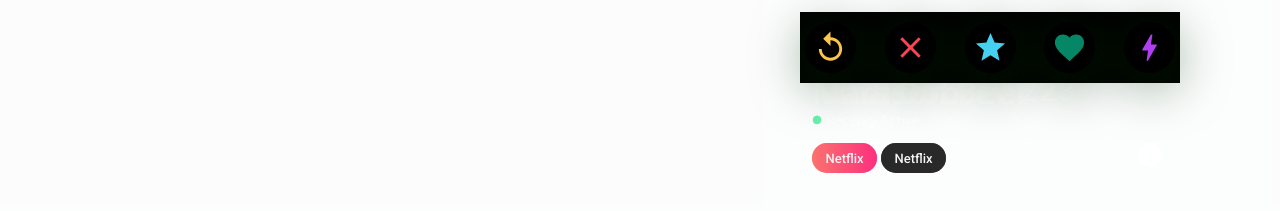
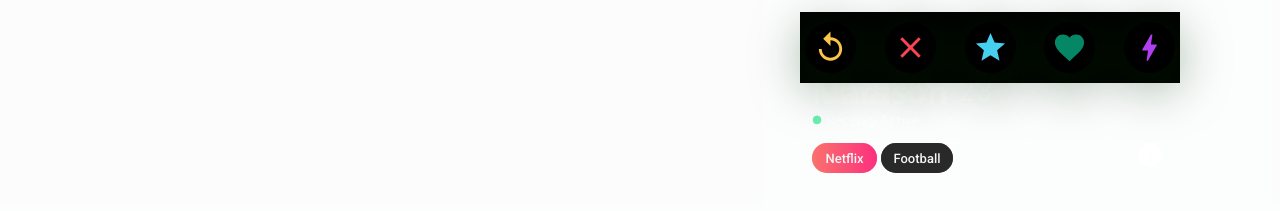
Before and after one commit to Nick24s/tinder-clone, a React (Create React App) app: page /main in a window 1280 px wide. Shown: the part 557-768 px from the top of the page. Built offline with nearby package versions, Linux system fonts and the light colour scheme.

Commit message:
Added photos + few changes

```diff
--- a/package.json
+++ b/package.json
@@ -10,6 +10,7 @@
     "@testing-library/jest-dom": "^5.16.2",
     "@testing-library/react": "^12.1.3",
     "@testing-library/user-event": "^13.5.0",
+    "firebase": "^9.6.7",
     "react": "^17.0.2",
     "react-dom": "^17.0.2",
     "react-redux": "^7.2.6",
--- a/src/components/ImageSlider.js
+++ b/src/components/ImageSlider.js
@@ -5,20 +5,30 @@ import pic2 from '../AvatarPicturesExp/2.jpg'
 import pic3 from '../AvatarPicturesExp/3.jpg'
 import pic4 from '../AvatarPicturesExp/4.jpg'
 
-const images = [
-  { url: pic1 },
-  { url: pic2 },
-  { url: pic3 },
-  { url: pic4 },
-];
+// const images = [
+//   { url: pic1 },
+//   { url: pic2 },
+//   { url: pic3 },
+//   { url: pic4 },
+// ];
 
 const ImageSlider = (props) => {
+
+  function mapImages(images){
+    const pics = []
+    for (let i = 0; i < images.length; i++) {
+      pics.push({url: images[i]})
+
+    }
+    return pics
+  }
+
   return (
     <div >
       <SimpleImageSlider
         width={380}
         height={550}
-        images={images}
+        images={mapImages(props.images)}
         showBullets={false}
         showNavs={true}
         loop={false}
--- a/src/components/SettingsCard.js
+++ b/src/components/SettingsCard.js
@@ -18,7 +18,7 @@ export default function SettingsCard() {
   const renderReadOnlyMode = () => {
       return (
           <>
-        <ImageSlider></ImageSlider>
+        <ImageSlider images={['https://www.the-sun.com/wp-content/uploads/sites/6/2021/09/bf929516-4c5e-4370-b521-985cdea63cdc.jpg', 'https://mfiles.alphacoders.com/849/849341.jpg']}></ImageSlider>
         <div className={styles.inside}>
             <div className={styles.info}>
                 <p className={styles.p}>Nick</p>
--- a/src/components/TinderCards.css
+++ b/src/components/TinderCards.css
@@ -30,6 +30,7 @@
 
 .main {
     height: 640px;
+    margin-top: 150px;
 }
 
 .UserInfo {
--- a/src/components/TinderCards.js
+++ b/src/components/TinderCards.js
@@ -15,25 +15,29 @@ export default function TinderCards(){
 
     const [people, setPeople] = useState([
         {
-            name: "Nina Dobrev",
+            Fname: "Nina",
+            Lname: "Dobrev",
             age: 22,
-            url: "https://cdn.marica.bg/images/marica.bg/759/1610452955.jpeg"
+            url: ["https://filmitena.com/img/Actor/Original/255_or.jpg", 'https://webnews.bg/uploads/images/73/2673/122673/orig.jpg?_=1446789235']
         },
         {
-            name: "Madison Beer",
+            Fname: "Madison",
+            Lname: "Beer",
             age: 23,
-            url: "https://i.insider.com/5f21bd5d2618b9656e20ac64?width=700"
+            url: ['https://www.the-sun.com/wp-content/uploads/sites/6/2021/09/bf929516-4c5e-4370-b521-985cdea63cdc.jpg',
+                    'https://pbs.twimg.com/media/E4VsNriXwAIiMfO.jpg',
+                    'https://mfiles.alphacoders.com/849/849341.jpg']
         }
     ]);
 
     return (
         <div className="main">
                 {people.map(user =>(
-                    <TinderCard className="swipe" key={user.name} preventSwipe={['up', 'down']}>
-                        <ImageSlider></ImageSlider>
+                    <TinderCard className="swipe" key={user.Lname + user.age} preventSwipe={['up', 'down']}>
+                        <ImageSlider name={user.url} images={user.url}></ImageSlider>
                             <div className="UserInfo">
                                 <div className="Name__AgeBox">
-                                    <h3 className="CardName">{user.name}</h3>
+                                    <h3 className="CardName">{user.Fname}</h3>
                                     <h3 className="AgeInfo">{user.age}</h3>
                                 </div>
                                 <div className="RecentlyActiveBox">
@@ -49,12 +53,12 @@ export default function TinderCards(){
                                         width: "65px",
                                         fontWeight: "500"}}/>
 
-                                    <Chip label="Netflix" size="small" sx={{
+                                    <Chip label="Football" size="small" sx={{
                                         backgroundColor: grey['900'] ,
                                         color: grey['A100'],
                                         opacity: '0.8',
                                         height:"30px",
-                                        width: "65px",
+                                        width: "72px",
                                         fontWeight: "500"}}/>
                                 </div>
                                 <div className="InfoIcon">
```
Also changed, not shown: src/firebase.js (added, +16 -0 lines), 1 other file (tests, documents, lock files or other folders).
